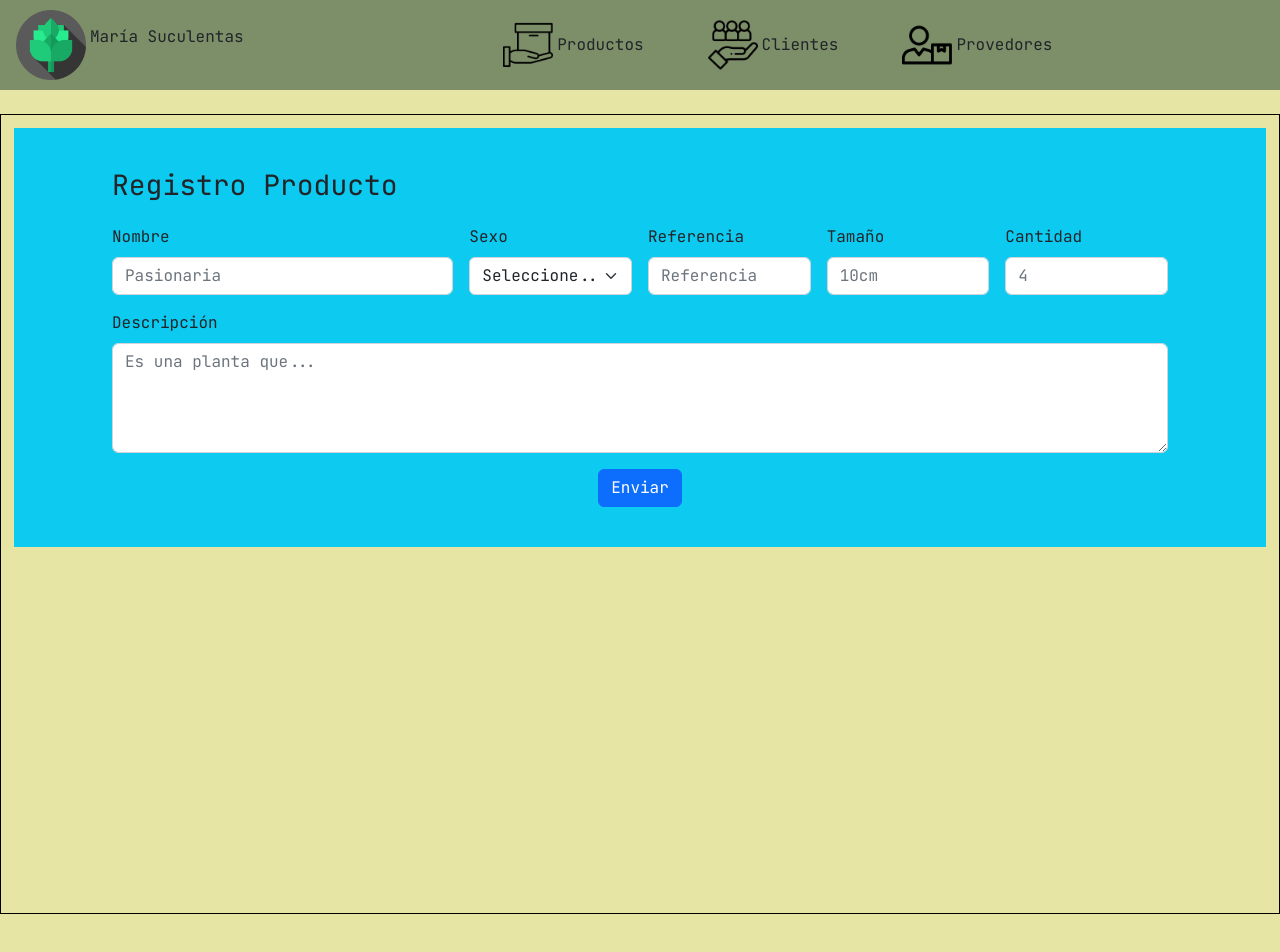
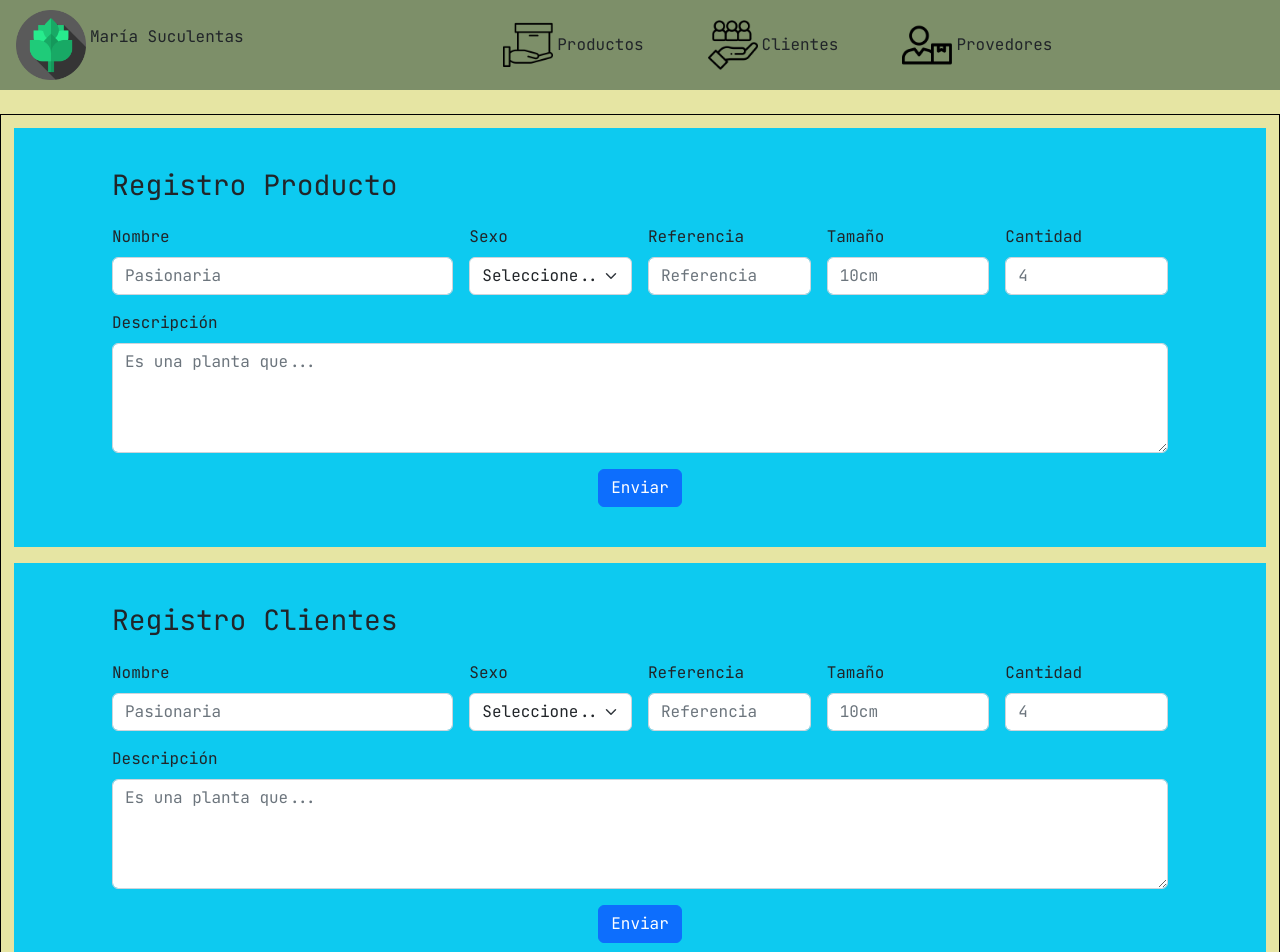
Before and after one commit to JoseaSosa24/maria-suculentas, a React (Vite) app: page / in a window 1280 px wide. Shown: the top 952 px of the page. Built offline with nearby package versions, Linux system fonts and the light colour scheme.

Commit message:
Se divide en componentes el formulario de boostrap para una mejor reutilización.

```diff
--- a/src/App.css
+++ b/src/App.css
@@ -8,7 +8,7 @@
 .principal {
   padding: 1%;
   border: 1px solid black;
-  height: 100vh;
+  /* height: 100vh; */
   /* width: 97.4vw !important; */
 }
 
--- /dev/null
+++ b/src/components/Button.jsx
@@ -0,0 +1,9 @@
+import React from 'react'
+
+export const Button = ({clase, classButton, textButton, type, id}) => {
+    return (
+        <section class={clase} id={id}>
+            <button class={classButton} type={type}>{textButton}</button>
+        </section>
+    )
+}
--- /dev/null
+++ b/src/components/FormItem.jsx
@@ -0,0 +1,10 @@
+import React from 'react'
+
+export const FormItem = ({textoLabel,id,clase,placeholder,type}) => {
+    return (
+        <section class={clase}>
+            <label for={id} class="form-label">{textoLabel}</label>
+            <input type={type} class="form-control" id={id} placeholder={placeholder} required />
+        </section>
+    )
+}
--- /dev/null
+++ b/src/components/FormSelect.jsx
@@ -0,0 +1,14 @@
+import React from 'react'
+
+export const FormSelect = ({ opcion, textoLabel, clase, id }) => {
+    return (
+        <section class={clase}>
+            <label for={id} class="form-label">{textoLabel}</label>
+            <select class="form-select" id={id} required>
+                <option selected disabled value="">Seleccione...</option>
+                <option>{opcion.uno}</option>
+                <option>{opcion.dos}</option>
+            </select>
+        </section>
+    )
+}
--- a/src/components/Main.jsx
+++ b/src/components/Main.jsx
@@ -1,51 +1,49 @@
+import { Button } from './Button'
 import React from 'react'
+import { FormItem } from './FormItem'
+import { FormSelect } from './FormSelect'
+import { Titulo } from './Titulo'
 
 
 export const Main = () => {
   return (
-    <main className='principal d-flex flex-column'>
-      <section className='contenedor-formulario bg-info d-flex flex-column p-4 gap-3 align-items-center justify-content-center'>
+    <main className='principal d-flex flex-column gap-3'>
+      <section className='contenedor-formulario bg-info d-flex flex-column p-4 align-items-center justify-content-center'>
         <form class="row g-3 d-flex p-3 col-11 justify-content-between">
-          <section className='titulo-formulario'>
-            <h3>Registro Producto</h3>
-          </section>
-          <section class="form-item col-md-4">
-            <label for="validationDefault01" class="form-label">Nombre</label>
-            <input type="text" class="form-control" id="validationDefault01" placeholder='Pasionaria' required />
-          </section>
-          <section class="form-item col-2">
-            <label for="validationDefault04" class="form-label">Sexo</label>
-            <select class="form-select" id="validationDefault04" required>
-              <option selected disabled value="">Seleccione...</option>
-              <option>Macho</option>
-              <option>Hembra</option>
-            </select>
-          </section>
-
-          <section class="form-item col-md-2">
-            <label for="validationDefault02" class="form-label">Referencia</label>
-            <input type="text" class="form-control" id="validationDefault02" placeholder="Referencia" required />
-          </section>
-
-          <section class="form-item col-md-2">
-            <label for="validationDefault03" class="form-label">Tamaño</label>
-            <input type="number" class="form-control" id="validationDefault03" placeholder='10cm' required />
-          </section>
-
-          <section class="form-item col-md-2">
-            <label for="validationDefault04" class="form-label">Cantidad</label>
-            <input type="number" class="form-control" id="validationDefault04" placeholder='4' required />
-          </section>
-
+          <Titulo titulo={'Registro Producto'} />
+          <FormItem clase={'form-item col-md-4'} textoLabel={'Nombre'} id={'validationDefault01'} placeholder={'Pasionaria'} type={'text'} />
+          <FormSelect clase={'form-item col-2'} id={'validationDefault02'} textoLabel={'Sexo'} opcion={{
+            uno:'Macho',
+            dos: 'Hembra'
+          }} />
+          <FormItem clase={'form-item col-md-2'} textoLabel={'Referencia'} id={'validationDefault03'} placeholder={'Referencia'} type={'text'} />
+          <FormItem clase={'form-item col-md-2'} textoLabel={'Tamaño'} id={'validationDefault04'} placeholder={'10cm'} type={'number'} />
+          <FormItem clase={'form-item col-md-2'} textoLabel={'Cantidad'} id={'validationDefault05'} placeholder={'4'} type={'number'} />
           <section class="form-item col-md-12">
             <label for="validationDefault05" class="form-label">Descripción</label>
             <textarea class="form-control" id="validationDefault06" placeholder="Es una planta que..." rows="4" required />
           </section>
-          <section class="form-button d-flex justify-content-center col-12 ">
-            <button class="btn btn-primary" type="submit">Enviar</button>
+          <Button clase={'form-button d-flex justify-content-center col-12'} classButton={'btn btn-primary'} textButton={'Enviar'} type={'submit'}/>
+
+        </form>
+      </section>
+
+      <section className='contenedor-formulario bg-info d-flex flex-column p-4 gap-3 align-items-center justify-content-center'>
+        <form class="row g-3 d-flex p-3 col-11 justify-content-between">
+          <Titulo titulo={'Registro Clientes'} />
+          <FormItem clase={'form-item col-md-4'} textoLabel={'Nombre'} id={'validationDefault01'} placeholder={'Pasionaria'} type={'text'} />
+          <FormSelect clase={'form-item col-2'} id={'validationDefault02'} textoLabel={'Sexo'} opcion={{
+            uno:'Macho',
+            dos: 'Hembra'
+          }} />
+          <FormItem clase={'form-item col-md-2'} textoLabel={'Referencia'} id={'validationDefault03'} placeholder={'Referencia'} type={'text'} />
+          <FormItem clase={'form-item col-md-2'} textoLabel={'Tamaño'} id={'validationDefault04'} placeholder={'10cm'} type={'number'} />
+          <FormItem clase={'form-item col-md-2'} textoLabel={'Cantidad'} id={'validationDefault05'} placeholder={'4'} type={'number'} />
+          <section class="form-item col-md-12">
+            <label for="validationDefault05" class="form-label">Descripción</label>
+            <textarea class="form-control" id="validationDefault06" placeholder="Es una planta que..." rows="4" required />
           </section>
-
-
+          <Button clase={'form-button d-flex justify-content-center col-12'} classButton={'btn btn-primary'} textButton={'Enviar'} type={'submit'}/>
         </form>
       </section>
     </main>
--- /dev/null
+++ b/src/components/Titulo.jsx
@@ -0,0 +1,9 @@
+import React from 'react'
+
+export const Titulo = ({titulo}) => {
+    return (
+        <section className='titulo-formulario'>
+            <h3>{titulo}</h3>
+        </section>
+    )
+}
```
Also changed, not shown: src/components/SeccionFormulario.jsx (added, +15 -0 lines).
